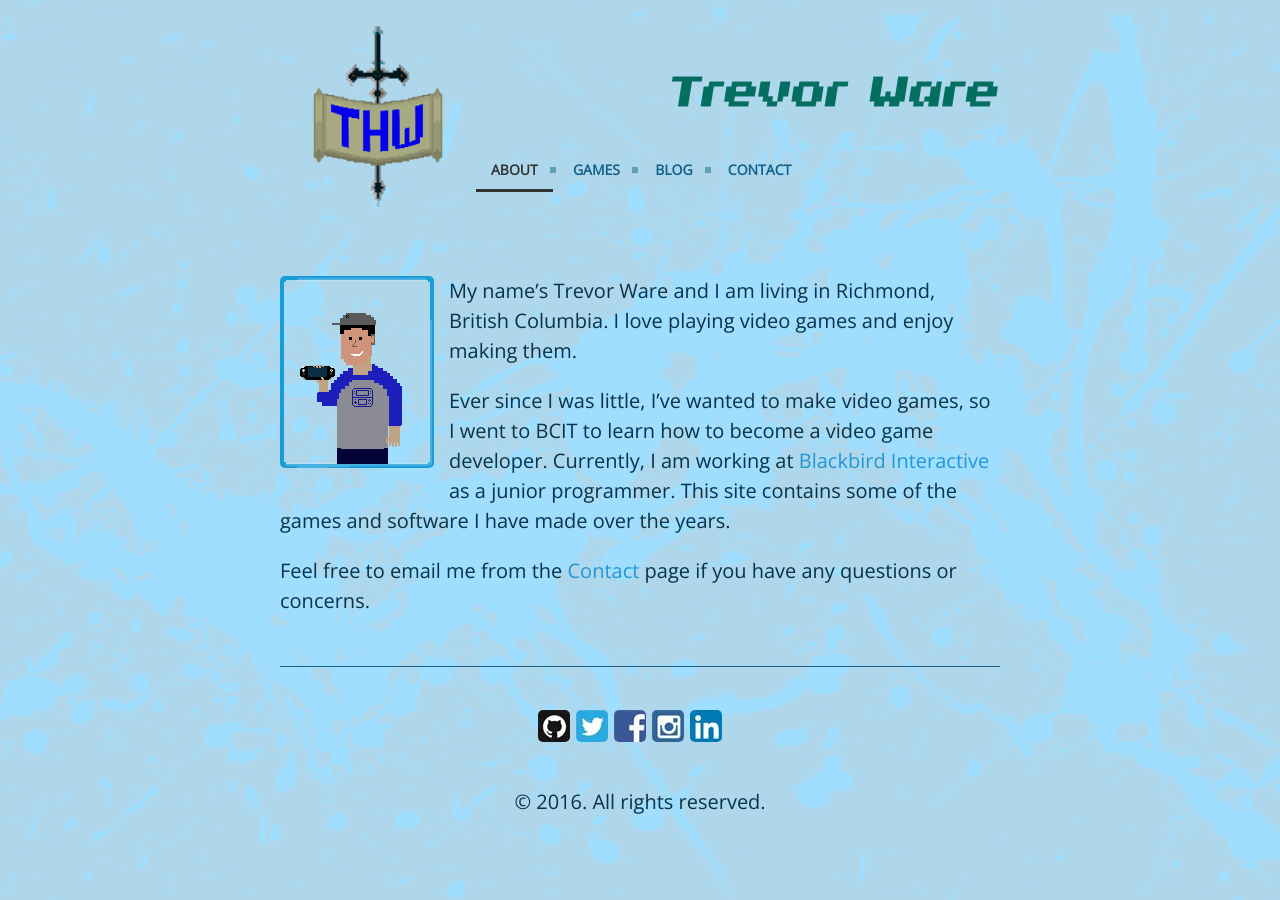
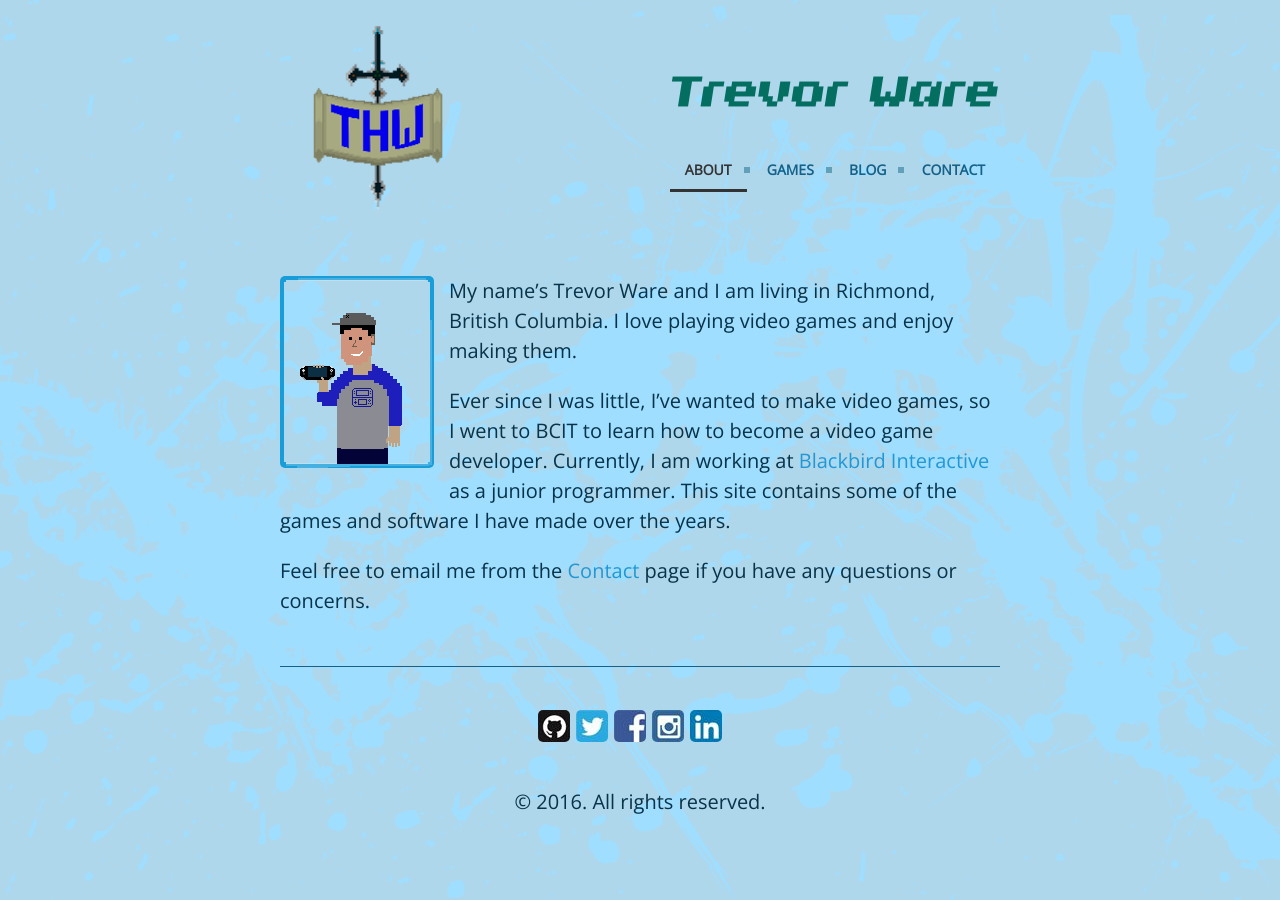
Before and after one commit to twarrre/twarrre.github.io, a Jekyll site: the page built from index.md, in a window 1280 px wide. Built offline with Jekyll 4.4.1, drawn with Linux system fonts in a browser that asks for light colours.

Commit message:
Updating menu allignment.

```diff
--- a/public/css/poole.css
+++ b/public/css/poole.css
@@ -562,6 +562,9 @@ a.pagination-item:hover {
   float: left;
 }
 
+div#cssmenu {
+    text-align: right;
+}
 /*
 	menu bar
 */
```
